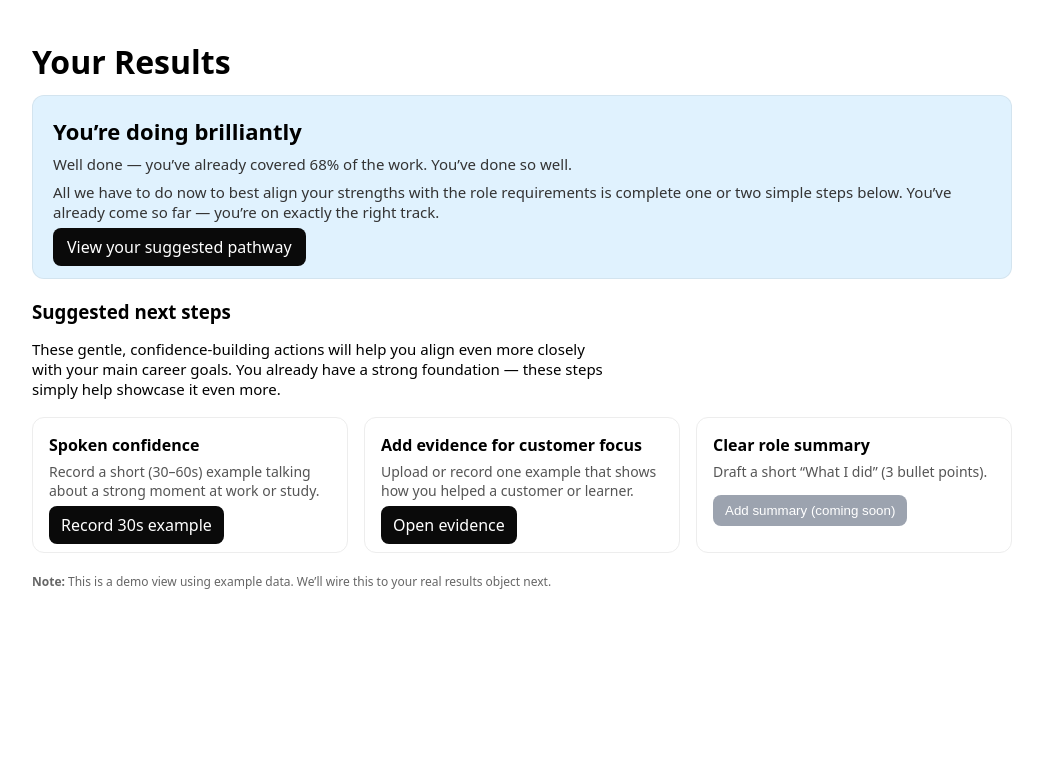
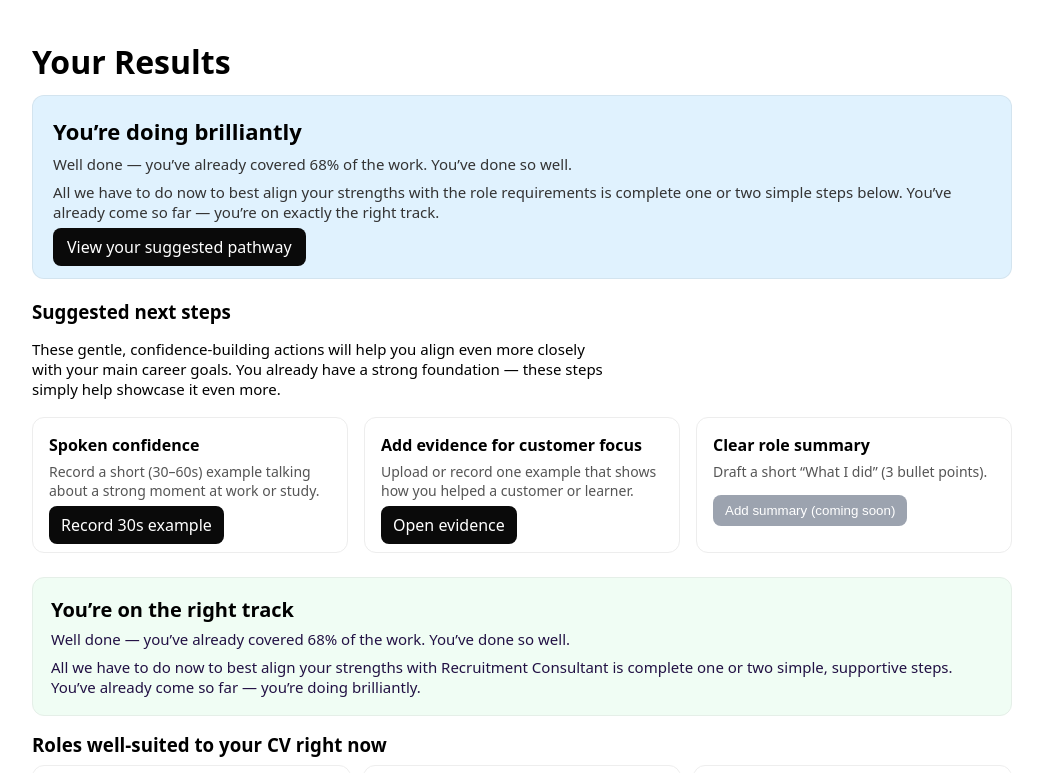
Before and after one commit to an170787-rekonet/rekonet, a Next.js app: page /results-demo in a window 1280 px wide. Shown: the top 773 px of the page, without its empty margins (118-1161 px from the left). Built offline with nearby package versions, Linux system fonts and the light colour scheme.

Commit message:
Update page.jsx

```diff
--- a/app/results-demo/page.jsx
+++ b/app/results-demo/page.jsx
@@ -1,9 +1,10 @@
 'use client';
 import React from 'react';
 
-// Correct relative paths from app/results-demo → app/components/results
+// Relative imports (your project places components under app/components)
 import SummaryBand from '../components/results/SummaryBand';
 import GapChips from '../components/results/GapChips';
+import RoleRecommendations from '../components/results/RoleRecommendations';
 
 export default function ResultsDemoPage() {
   const example = {
@@ -13,16 +14,14 @@ export default function ResultsDemoPage() {
       {
         id: 'confidence',
         label: 'Spoken confidence',
-        hint:
-          'Record a short (30–60s) example talking about a strong moment at work or study.',
+        hint: 'Record a short (30–60s) example talking about a strong moment at work or study.',
         actionText: 'Record 30s example',
         href: '/recorder',
       },
       {
         id: 'evidence',
         label: 'Add evidence for customer focus',
-        hint:
-          'Upload or record one example that shows how you helped a customer or learner.',
+        hint: 'Upload or record one example that shows how you helped a customer or learner.',
         actionText: 'Open evidence',
         href: '/evidence',
       },
@@ -31,32 +30,38 @@ export default function ResultsDemoPage() {
         label: 'Clear role summary',
         hint: 'Draft a short “What I did” (3 bullet points).',
         actionText: 'Add summary (coming soon)',
-        href: null, // disabled button (coming soon)
+        href: null,
       },
     ],
   };
 
   return (
-    <div
-      style={{
-        maxWidth: 980,
-        margin: '40px auto',
-        padding: '0 16px',
-        fontFamily: 'system-ui, Arial',
-      }}
-    >
+    <div style={{ maxWidth: 980, margin: '40px auto', padding: '0 16px', fontFamily: 'system-ui, Arial' }}>
       <h1 style={{ marginBottom: 12 }}>Your Results</h1>
 
       <SummaryBand level={example.level} score={example.score} nextId="actions" />
 
       <GapChips id="actions" title="Suggested next steps" items={example.gaps} />
 
+      <RoleRecommendations
+        score={example.score}
+        goalTitle="Recruitment Consultant"
+        currentRoles={[
+          { id: 'r1', title: 'Recruitment Administrator', link: '/jobs?role=Recruitment+Administrator', note: 'Great fit for your current document and organisation strengths.' },
+          { id: 'r2', title: 'Talent Acquisition Assistant', link: '/jobs?role=Talent+Acquisition+Assistant', note: 'Pairs well with your communication and scheduling strengths.' },
+          { id: 'r3', title: 'Customer Success Associate', link: '/jobs?role=Customer+Success+Associate', note: 'Highlights your service mindset while you build more recruiting exposure.' },
+        ]}
+        pathway={[
+          { id: 'p1', label: 'Add a short “Why I like working with people” example', hint: 'Record 30–60 seconds showing your people focus.', href: '/recorder', actionText: 'Create quick example' },
+          { id: 'p2', label: 'Show a coordination win', hint: 'Add one evidence item where you kept things organised and on time.', href: '/evidence', actionText: 'Add evidence' },
+          { id: 'p3', label: 'Polish a 3‑bullet role summary', hint: 'Write “What I did • How I did it • Outcome”.', href: null, actionText: 'Add summary (coming soon)' },
+        ]}
+      />
+
       <div style={{ marginTop: 20, fontSize: 12, color: '#666' }}>
-        <p>
-          <strong>Note:</strong> This is a demo view using example data. We’ll wire
-          this to your real results object next.
-        </p>
+        <p><strong>Note:</strong> This is a demo view using example data. We’ll wire this to your real results object next.</p>
       </div>
     </div>
   );
 }
+``
```
